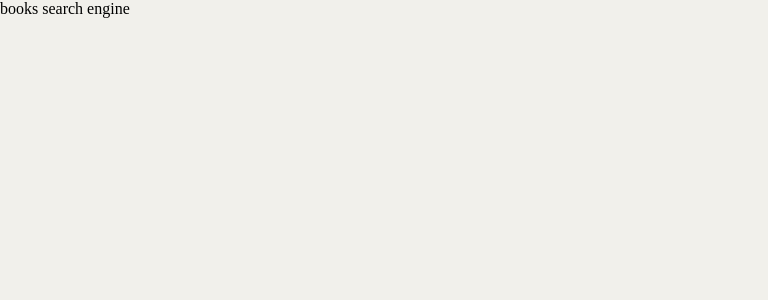
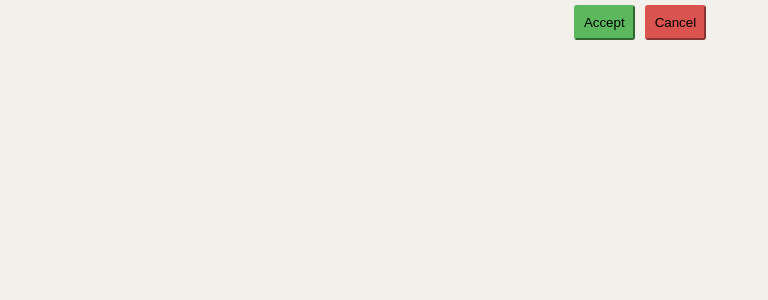
Before and after one commit to liorEhrlich/books-search-engine, a React (Create React App) app: page / in a window 1280 px wide. Shown: the top 300 px of the page, without its empty margins (0-768 px from the left). Built offline with nearby package versions, Linux system fonts and the light colour scheme.

Commit message:
create accept button and reject button

```diff
--- a/src/App.js
+++ /dev/null
@@ -1,11 +0,0 @@
-import styled from "@emotion/styled";
-
-function App() {
-  return <Wrapper>books search engine</Wrapper>;
-}
-
-export default App;
-
-const Wrapper = styled.div`
-  background-color: ${props => props.theme.colors.primaryBackground};
-`;
--- /dev/null
+++ b/src/components/App.js
@@ -0,0 +1,24 @@
+import styled from "@emotion/styled";
+import AcceptButton from "./common/AcceptButton";
+import CancelButton from "./common/CancelButton";
+
+const App = () => (
+  <Wrapper>
+    <ButtonsContainer>
+      <AcceptButton>Accept</AcceptButton>
+
+      <CancelButton>Cancel</CancelButton>
+    </ButtonsContainer>
+  </Wrapper>
+);
+
+export default App;
+
+const Wrapper = styled.div`
+  background-color: ${props => props.theme.colors.primaryBackground};
+`;
+
+const ButtonsContainer = styled.div`
+  display: flex;
+  justify-content: center;
+`;
--- /dev/null
+++ b/src/components/common/AcceptButton.js
@@ -0,0 +1,16 @@
+import styled from "@emotion/styled";
+
+import Button from "./Button";
+
+const AcceptButton = styled(Button)`
+  background-color: ${props => props.theme.colors.accept};
+  border-color: ${props => props.theme.colors.accept};
+  transition: background-color 0.5s ease, border-color 0.5s ease;
+
+  :hover {
+    background-color: ${props => props.theme.colors.acceptHover};
+    border-color: ${props => props.theme.colors.acceptHover};
+  }
+`;
+
+export default AcceptButton;
--- /dev/null
+++ b/src/components/common/Button.js
@@ -0,0 +1,10 @@
+import styled from "@emotion/styled";
+
+const Button = styled.button`
+  padding: 8px;
+  border-radius: 3px;
+  cursor: pointer;
+  margin: 5px;
+`;
+
+export default Button;
--- /dev/null
+++ b/src/components/common/CancelButton.js
@@ -0,0 +1,16 @@
+import styled from "@emotion/styled";
+
+import Button from "./Button";
+
+const CancelButton = styled(Button)`
+  background-color: ${props => props.theme.colors.cancel};
+  border-color: ${props => props.theme.colors.cancel};
+  transition: background-color 0.5s ease, border-color 0.5s ease;
+
+  :hover {
+    background-color: ${props => props.theme.colors.cancelHover};
+    border-color: ${props => props.theme.colors.cancelHover};
+  }
+`;
+
+export default CancelButton;
--- a/src/index.js
+++ b/src/index.js
@@ -2,7 +2,7 @@ import React from "react";
 import ReactDOM from "react-dom";
 import { ThemeProvider, Global, css } from "@emotion/react";
 
-import App from "./App";
+import App from "./components/App";
 import theme from "./theme";
 
 ReactDOM.render(
--- a/src/theme.js
+++ b/src/theme.js
@@ -1,5 +1,11 @@
 const theme = {
-  colors: { primaryBackground: "#F1F0EB" }
+  colors: {
+    primaryBackground: "#F1F0EB",
+    accept: "#5CB85C",
+    acceptHover: "#80cc80",
+    cancel: "#D9534F",
+    cancelHover: "#e08584"
+  }
 };
 
 export default theme;
```
Also changed, not shown: 1 other file (tests, documents, lock files or other folders). Lines whose indentation alone changed are shown as unchanged.
